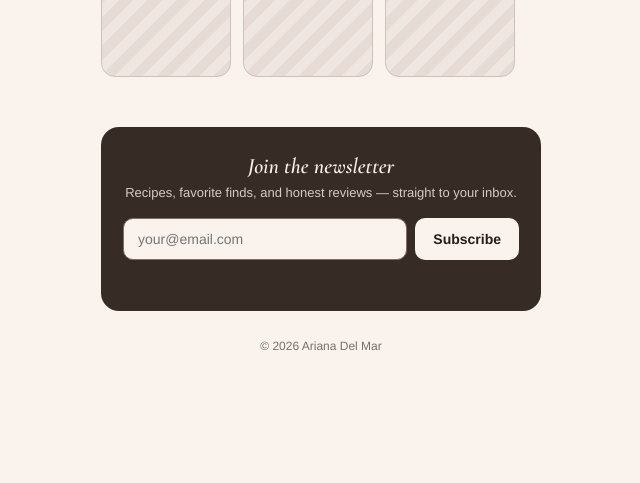
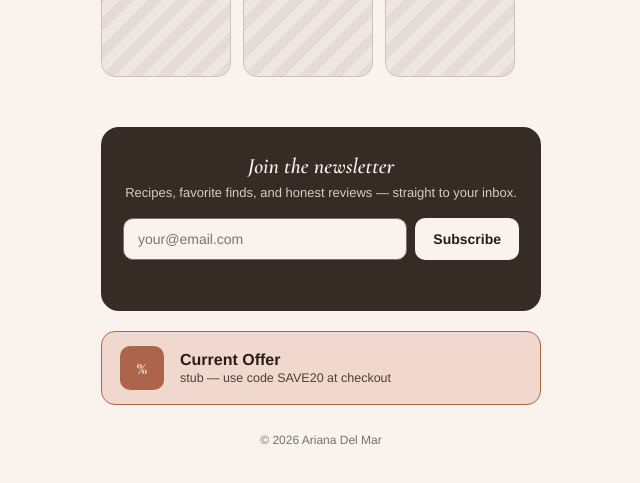
Before and after one commit to joshuagmedina/arimar, a plain HTML site: page index.html in a window 1280 px wide. Shown: the part 1055-1538 px from the top of the page, without its empty margins (319-959 px from the left). Before the commit the page ends 1488 px from the top, so only its background shows below. Drawn offline with nearby package versions, Linux system fonts and the light colour scheme; a web font is replaced by a local one.

Commit message:
Add ongoing-offer/promo-code button under newsletter signup
Stub link styled like the existing promo accent treatment, placed
below the newsletter box. Placeholder URL and code (SAVE20) pending
a real offer.

Co-Authored-By: Claude Sonnet 5 <noreply@anthropic.com>

```diff
--- a/assets/style.css
+++ b/assets/style.css
@@ -357,6 +357,11 @@ a:hover { opacity: 0.75; }
 .newsletter-status[data-state="success"] { color: oklch(85% 0.1 145); }
 .newsletter-status[data-state="error"] { color: oklch(85% 0.1 30); }
 
+.offer-wrap {
+  width: 100%;
+  margin-top: 20px;
+}
+
 /* Footer */
 .footer {
   margin-top: 28px;
--- a/index.html
+++ b/index.html
@@ -165,6 +165,17 @@
       <div id="newsletter-status" class="newsletter-status" role="status" aria-live="polite"></div>
     </div>
 
+    <!-- TODO: real offer URL, promo code, and expiry copy once a live offer is ready -->
+    <div class="offer-wrap">
+      <a class="link-row is-promo" href="#" target="_blank" rel="noopener">
+        <span class="link-icon">%</span>
+        <span class="link-text">
+          <span class="link-title">Current Offer</span>
+          <span class="link-subtitle">stub — use code SAVE20 at checkout</span>
+        </span>
+      </a>
+    </div>
+
     <div class="footer">&copy; 2026 Ariana Del Mar</div>
 
   </div>
```
